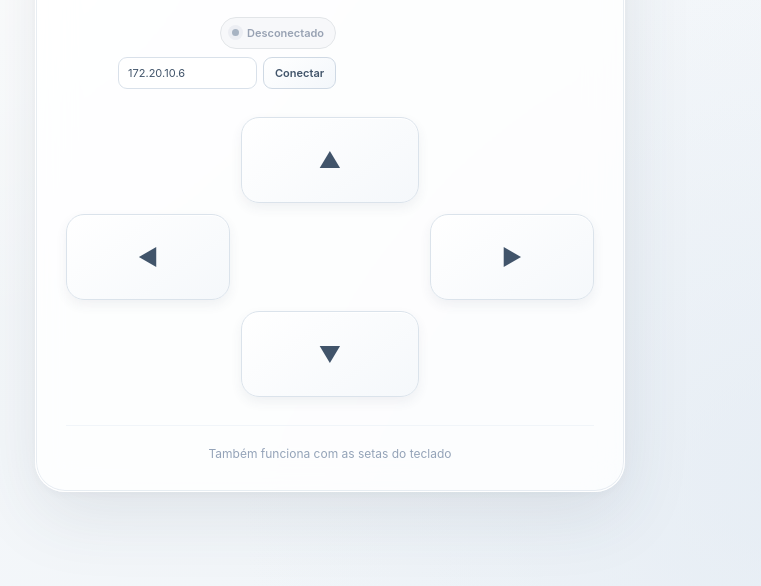
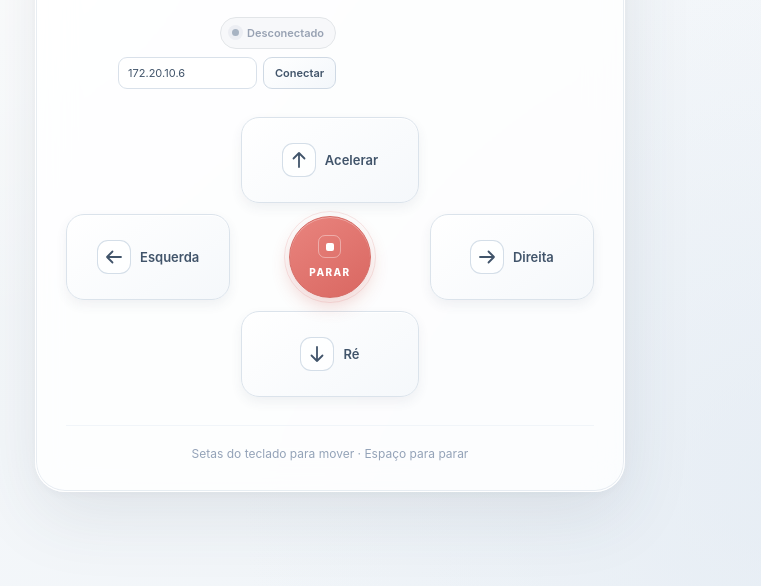
Before and after one commit to franciscograveli/controle-remoto, a plain HTML site: page index.html in a window 1280 px wide. Shown: the part 214-800 px from the top of the page, without its empty margins (310-1071 px from the left). Drawn offline with Linux system fonts and the light colour scheme.

Commit message:
feat: ícones nos botões e botão PARAR no centro
Uma seta só, girada pelo CSS para cada direção. O PARAR solta tudo de uma vez.

```diff
--- a/css/style.css
+++ b/css/style.css
@@ -180,11 +180,12 @@ h1 {
   display: flex;
   align-items: center;
   justify-content: center;
+  gap: 9px;
   border: 1px solid var(--borda);
   border-radius: 18px;
   background: linear-gradient(145deg, #ffffff, #f5f8fb);
   color: #41546a;
-  font-size: 22px;
+  font-size: 13px;
   font-weight: 600;
   box-shadow: 0 5px 12px rgba(56, 76, 99, 0.07), inset 0 1px 0 white;
   cursor: pointer;
@@ -207,6 +208,91 @@ h1 {
   transform: translateY(2px) scale(0.99);
 }
 
+/* Ícone: uma seta que o CSS gira para cada direção */
+.icone {
+  display: flex;
+  align-items: center;
+  justify-content: center;
+  width: 34px;
+  height: 34px;
+  border: 1px solid rgba(198, 211, 224, 0.75);
+  border-radius: 11px;
+  background: rgba(255, 255, 255, 0.76);
+}
+
+.icone svg {
+  width: 24px;
+  height: 24px;
+  fill: none;
+  stroke: currentColor;
+  stroke-width: 1.8;
+  stroke-linecap: round;
+  stroke-linejoin: round;
+}
+
+[data-direcao="esquerda"] svg { transform: rotate(-90deg); }
+[data-direcao="direita"] svg  { transform: rotate(90deg); }
+[data-direcao="baixo"] svg    { transform: rotate(180deg); }
+
+/* ---- Botão PARAR: redondo, no centro da cruz ---- */
+#parar {
+  grid-column: 2;
+  grid-row: 2;
+  place-self: center;
+  position: relative;
+  display: flex;
+  flex-direction: column;
+  align-items: center;
+  justify-content: center;
+  gap: 8px;
+  width: 82px;
+  height: 82px;
+  border: 1px solid #d56c66;
+  border-radius: 50%;
+  background: linear-gradient(145deg, #e9847e, #d96761);
+  color: white;
+  font-size: 10px;
+  font-weight: 800;
+  letter-spacing: 0.14em;
+  box-shadow: 0 8px 18px rgba(199, 78, 71, 0.24), inset 0 1px 0 rgba(255, 255, 255, 0.32);
+  cursor: pointer;
+  user-select: none;
+  transition: transform 120ms ease, box-shadow 160ms ease;
+}
+
+/* anel fino em volta do botão */
+#parar::before {
+  content: "";
+  position: absolute;
+  inset: -6px;
+  border: 1px solid rgba(213, 108, 102, 0.17);
+  border-radius: 50%;
+}
+
+#parar:hover { box-shadow: 0 10px 22px rgba(199, 78, 71, 0.3), inset 0 1px 0 rgba(255, 255, 255, 0.34); }
+
+#parar:active {
+  box-shadow: inset 0 3px 7px rgba(119, 35, 31, 0.2), 0 2px 6px rgba(199, 78, 71, 0.22);
+  transform: translateY(2px) scale(0.97);
+}
+
+.parar-simbolo {
+  display: flex;
+  align-items: center;
+  justify-content: center;
+  width: 23px;
+  height: 23px;
+  border: 1px solid rgba(255, 255, 255, 0.38);
+  border-radius: 7px;
+}
+
+.parar-simbolo span {
+  width: 8px;
+  height: 8px;
+  border-radius: 2px;
+  background: white;
+}
+
 .rodape {
   margin-top: 28px;
   padding-top: 20px;
@@ -220,6 +306,9 @@ h1 {
 @media (max-width: 540px) {
   .controle { padding: 23px 18px 20px; border-radius: 25px; }
   .direcoes { grid-template-rows: repeat(3, 82px); gap: 9px; }
+  [data-direcao] { flex-direction: column; gap: 4px; font-size: 11px; }
+  .icone { border: 0; background: transparent; }
+  #parar { width: 76px; height: 76px; }
   .conexao { align-items: stretch; width: 100%; }
   #form-conexao { width: 100%; }
 }
--- a/index.html
+++ b/index.html
@@ -32,14 +32,32 @@
     </header>
 
     <!-- Controle: 4 direções (cada uma liga duas rodas, veja js/direcoes.js) -->
+    <!-- A seta é a mesma nos quatro; o CSS só gira o ícone -->
     <section class="direcoes">
-      <button data-direcao="cima">▲</button>
-      <button data-direcao="esquerda">◀</button>
-      <button data-direcao="direita">▶</button>
-      <button data-direcao="baixo">▼</button>
+      <button data-direcao="cima">
+        <span class="icone"><svg viewBox="0 0 24 24"><path d="M12 19V5m0 0L6.5 10.5M12 5l5.5 5.5"/></svg></span>
+        <span>Acelerar</span>
+      </button>
+      <button data-direcao="esquerda">
+        <span class="icone"><svg viewBox="0 0 24 24"><path d="M12 19V5m0 0L6.5 10.5M12 5l5.5 5.5"/></svg></span>
+        <span>Esquerda</span>
+      </button>
+      <button data-direcao="direita">
+        <span class="icone"><svg viewBox="0 0 24 24"><path d="M12 19V5m0 0L6.5 10.5M12 5l5.5 5.5"/></svg></span>
+        <span>Direita</span>
+      </button>
+      <button data-direcao="baixo">
+        <span class="icone"><svg viewBox="0 0 24 24"><path d="M12 19V5m0 0L6.5 10.5M12 5l5.5 5.5"/></svg></span>
+        <span>Ré</span>
+      </button>
+
+      <button id="parar" type="button">
+        <span class="parar-simbolo"><span></span></span>
+        <span>PARAR</span>
+      </button>
     </section>
 
-    <footer class="rodape">Também funciona com as setas do teclado</footer>
+    <footer class="rodape">Setas do teclado para mover · Espaço para parar</footer>
   </div>
 
   <script type="module" src="js/main.js"></script>
--- a/js/botoes.js
+++ b/js/botoes.js
@@ -5,13 +5,16 @@
 // Fica pressionado enquanto você segura e solta ao soltar.
 // =============================================================================
 
-import { pressionar, soltar } from "./estado.js";
+import { pressionar, soltar, soltarTudo } from "./estado.js";
 import { DIRECOES } from "./direcoes.js";
 
 const botoes = document.querySelectorAll("[data-direcao]");
 
 export function iniciarBotoes() {
   botoes.forEach(configurarBotao);
+
+  // PARAR: solta tudo de uma vez
+  document.getElementById("parar").addEventListener("click", soltarTudo);
 }
 
 function configurarBotao(botao) {
```
